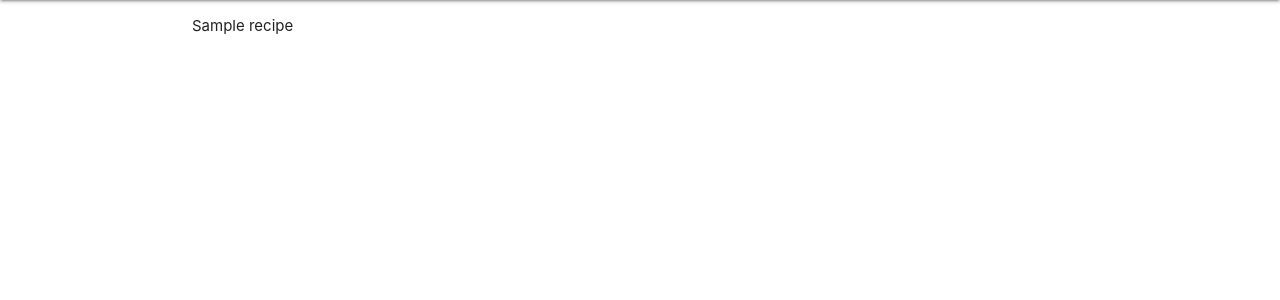
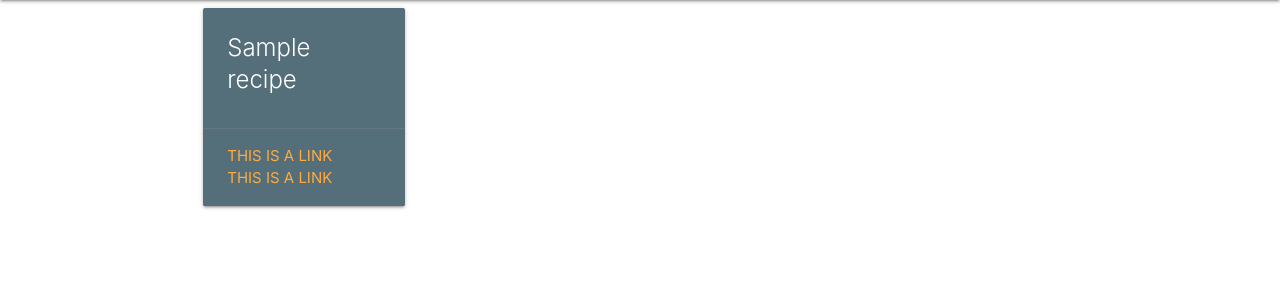
Before and after one commit to firepenguindisopanda/recipe-board, a Python web app: template App/templates/recipes.html in a window 1280 px wide. Shown: the part 64-364 px from the top of the page. Run offline with Jinja, Linux system fonts and the light colour scheme; the template is opened without the code that fills it: most values are stand-ins (such as "Sample title", 1, 10 or a date in 2020).

Commit message:
Added card design to display recipes

```diff
--- a/App/templates/recipes.html
+++ b/App/templates/recipes.html
@@ -8,11 +8,28 @@
     {% if current_user.is_authenticated %}
         <h3> Hi {{ current_user.username }}! </h3>
     {% endif %}
+    <div class="row">
+        <div class="col s12 m6 l3">
     {% for recipe in recipe_data %}
-        <ul>
-            <li>
-                {{ recipe.name }}
-            </li>
-        </ul>
+
+
+                <div class="row">
+                    <div class="col">
+                    <div class="card blue-grey darken-1">
+                        <div class="card-content white-text">
+                        <span class="card-title">{{ recipe.name }}</span>
+                        </div>
+                        <div class="card-action">
+                        <a href="#">This is a link</a>
+                        <a href="#">This is a link</a>
+                        </div>
+                    </div>
+                    </div>
+                </div>
+
+
+
     {% endfor %}
+    </div>
+    </div>
 {% endblock %}
```
